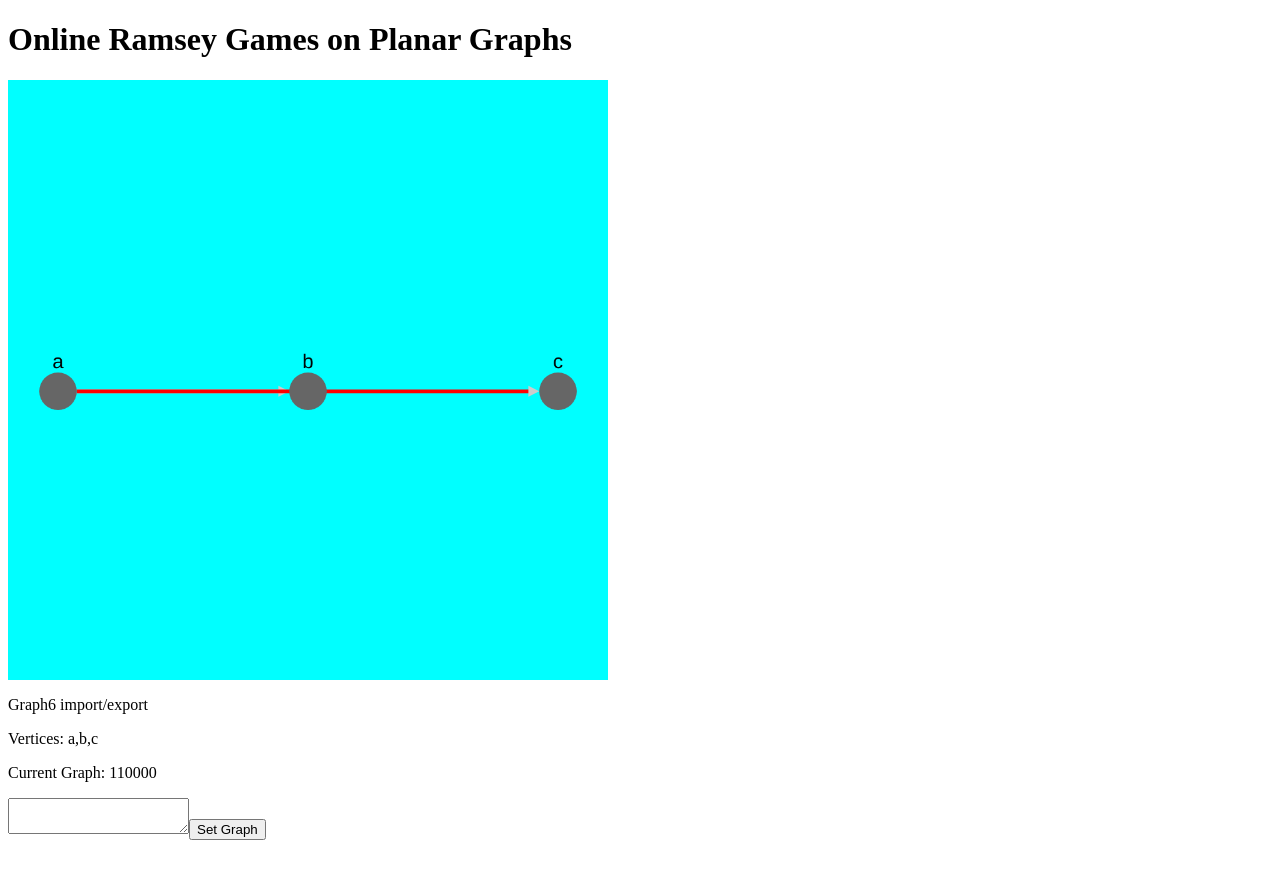
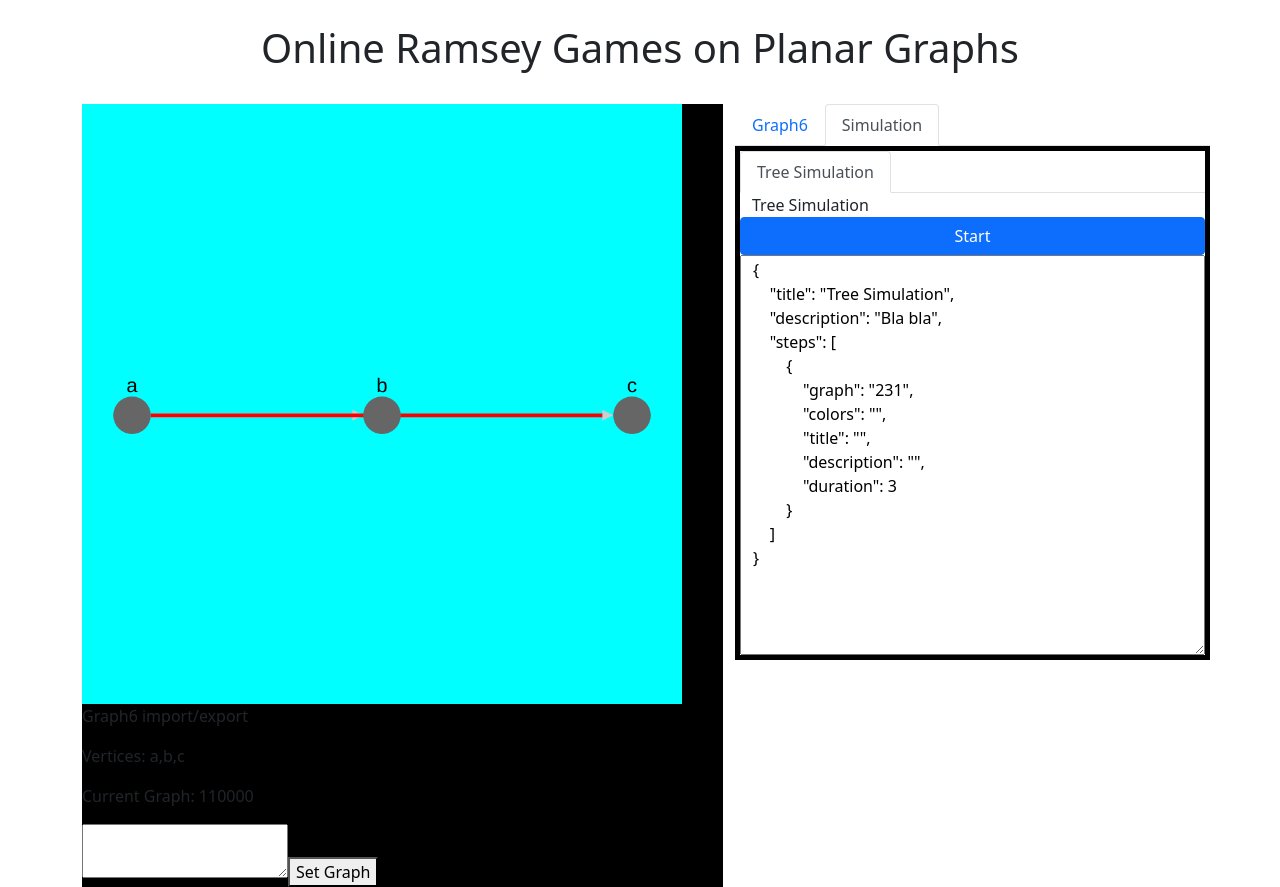
Before and after one commit to MLaurentys/IS_ramsey, a React (Create React App) app in the folder app/: page / in a window 1280 px wide. Before the commit the page ends 848 px from the top, so only its background shows below. Built offline with nearby package versions, Linux system fonts and the light colour scheme.

Commit message:
several additions related to simulations

```diff
--- a/app/package.json
+++ b/app/package.json
@@ -11,6 +11,7 @@
     "@types/react-dom": "^17.0.9",
     "@types/react-redux": "^7.1.18",
     "@types/redux": "^3.6.0",
+    "bootstrap": "^5.1.0",
     "cytoscape": "^3.19.1",
     "react": "^17.0.2",
     "react-bootstrap": "^1.6.3",
--- a/app/src/app.tsx
+++ b/app/src/app.tsx
@@ -2,22 +2,34 @@
  * This file is the root of the application. Everything running in the app is
  *   created from this point.
  */
+import "bootstrap/dist/css/bootstrap.min.css";
 
 import React from "react";
 import { Provider } from "react-redux";
+import { Col, Container, Row } from "react-bootstrap";
 import GraphDisplay from "./views/graph_display";
 import store from "./store/store";
 import Header from "./components/header";
+import GraphMenu from "./views/graph_menu";
 
 function App() {
   // Provider is used to allow any component to connect to the redux store.
   return (
-    <div>
-      <Header />
+    <Container>
+      <Row>
+        <Header />
+      </Row>
       <Provider store={store}>
-        <GraphDisplay />
+        <Row>
+          <Col md={7}>
+            <GraphDisplay />
+          </Col>
+          <Col md={5}>
+            <GraphMenu />
+          </Col>
+        </Row>
       </Provider>
-    </div>
+    </Container>
   );
 }
 
--- a/app/src/components/header.tsx
+++ b/app/src/components/header.tsx
@@ -1,7 +1,9 @@
 function Header() {
   return (
-    <div>
-      <h1> Online Ramsey Games on Planar Graphs </h1>
+    <div className="mt-4 mb-4">
+      <h1 style={{ textAlign: "center" }}>
+        Online Ramsey Games on Planar Graphs{" "}
+      </h1>
     </div>
   );
 }
--- /dev/null
+++ b/app/src/components/simulation_menu.tsx
@@ -0,0 +1,68 @@
+import { Component } from "react";
+import { Button, Col, Row, Tab, Tabs } from "react-bootstrap";
+import { connect } from "react-redux";
+
+class SelectionMenu extends Component<
+  { simulations: any[] },
+  { selected: number }
+> {
+  constructor(props: any) {
+    super(props);
+    this.state = {
+      selected: 0,
+    };
+  }
+
+  render() {
+    console.log(this.props);
+    return (
+      <>
+        <Col md={12} style={{ border: "5px solid black" }}>
+          <Row>
+            <Tabs
+              onSelect={(evtKey) => {
+                if (`${this.state.selected}` !== evtKey)
+                  this.setState({ selected: parseInt(evtKey ?? "0") });
+              }}
+            >
+              {this.props.simulations.map((simulation, idx) => {
+                let simulationName = simulation.title;
+                return (
+                  <Tab
+                    key={simulationName}
+                    title={simulationName}
+                    eventKey={idx}
+                  >
+                    {simulationName}
+                  </Tab>
+                );
+              })}
+            </Tabs>
+          </Row>
+          <Row>
+            <Button>Start</Button>
+          </Row>
+          <Row>
+            <textarea
+              style={{ height: "400px" }}
+              defaultValue={JSON.stringify(
+                this.props.simulations[this.state.selected],
+                null,
+                4
+              )}
+            />
+          </Row>
+        </Col>
+      </>
+    );
+  }
+}
+
+function MapStateToProps(state: any) {
+  return {
+    simulations: state.simu,
+  };
+}
+
+const GiveGraphStoreAccess: any = connect(MapStateToProps);
+export default GiveGraphStoreAccess(SelectionMenu);
--- /dev/null
+++ b/app/src/data-files/tree_simulation.json
@@ -0,0 +1,13 @@
+{
+  "title": "Tree Simulation",
+  "description": "Bla bla",
+  "steps": [
+    {
+      "graph": "231",
+      "colors": "",
+      "title": "",
+      "description": "",
+      "duration": 3.0
+    }
+  ]
+}
--- /dev/null
+++ b/app/src/store/menu/menu.ts
@@ -0,0 +1,17 @@
+import { PayloadAction } from "@reduxjs/toolkit";
+import { Reducer } from "react";
+
+interface MenuReducerMap {
+  [key: string]: any;
+}
+
+const handlers: MenuReducerMap = Object.seal({});
+
+export function MenuReducer(
+  state: any = { tabSelected: "sim" },
+  action: PayloadAction
+): any {
+  const splitAction = action.type.split("/");
+  if (splitAction[0] !== "menu") return state;
+  return handlers[splitAction[1]](state, action);
+}
--- a/app/src/store/reducer.ts
+++ b/app/src/store/reducer.ts
@@ -2,8 +2,12 @@ import { combineReducers } from "redux";
 
 import { CytoscapeReducer } from "./cyto/cytoscape";
 import { Graph6Reducer } from "./graph6/graph6";
+import { SimulationReducer } from "./simulation/simulation";
+import { MenuReducer } from "./menu/menu";
 
 export default combineReducers({
   cyto: CytoscapeReducer,
   graph6: Graph6Reducer,
+  simu: SimulationReducer,
+  menu: MenuReducer,
 });
--- /dev/null
+++ b/app/src/store/simulation/simulation.ts
@@ -0,0 +1,22 @@
+import { PayloadAction } from "@reduxjs/toolkit";
+import { Reducer } from "react";
+import treeSimulation from "../../data-files/tree_simulation.json";
+
+interface SimulationReducerMap {
+  [key: string]: any;
+}
+
+const handlers: SimulationReducerMap = Object.seal({
+  add: (state: any, payload: any) => {
+    return [...state, JSON.parse(payload.json)];
+  },
+});
+
+export function SimulationReducer(
+  state: any = [treeSimulation],
+  action: PayloadAction
+): any {
+  const splitAction = action.type.split("/");
+  if (splitAction[0] !== "simu") return state;
+  return handlers[splitAction[1]](state, action);
+}
--- a/app/src/views/graph_display.tsx
+++ b/app/src/views/graph_display.tsx
@@ -15,7 +15,7 @@ function DisplayGraph(props: any) {
   });
   // cytoscape div is used by the cytoscape lib. That handles its own state.
   return (
-    <div>
+    <div style={{ backgroundColor: "black" }}>
       <div id="cytoscape"></div>
       <Graph6Menu />
     </div>
--- /dev/null
+++ b/app/src/views/graph_menu.tsx
@@ -0,0 +1,38 @@
+import { Component } from "react";
+import { Row, Tab, Tabs } from "react-bootstrap";
+import { connect } from "react-redux";
+import SimulationMenu from "../components/simulation_menu";
+
+class GraphMenu extends Component<{}, { selection: string }> {
+  constructor(props: any) {
+    super(props);
+    this.state = {
+      selection: "sim",
+    };
+  }
+
+  renderSelection() {
+    if (this.state.selection === "g6") return <p>Oi</p>;
+    return <SimulationMenu />;
+  }
+
+  render() {
+    return (
+      <>
+        <Row>
+          <Tabs
+            activeKey={this.state.selection}
+            onSelect={(evtKey) => this.setState({ selection: evtKey ?? "" })}
+          >
+            <Tab title={"Graph6"} eventKey="g6"></Tab>
+            <Tab title={"Simulation"} eventKey="sim"></Tab>
+          </Tabs>
+        </Row>
+        <Row> {this.renderSelection()} </Row>
+      </>
+    );
+  }
+}
+
+const GiveGraphStoreAccess: any = connect();
+export default GiveGraphStoreAccess(GraphMenu);
```
Also changed, not shown: 1 other file (tests, documents, lock files or other folders).
